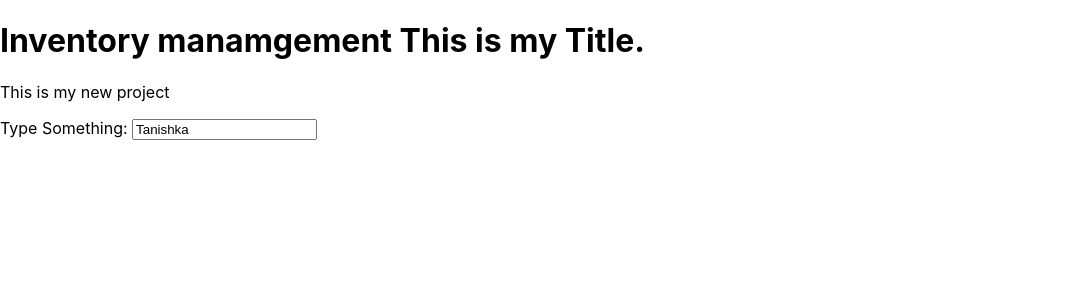
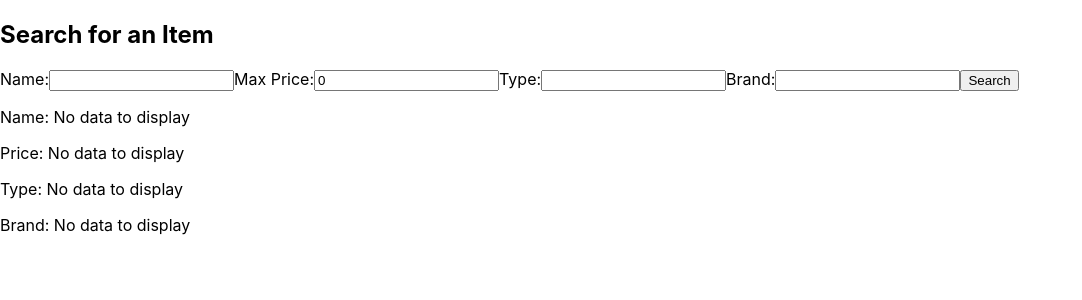
Before and after one commit to tkohli/React-for-Beginners, a React (Create React App) app in the folder inventory/: page / in a window 1280 px wide. Shown: the top 300 px of the page, without its empty margins (0-1082 px from the left). Built offline with nearby package versions, Linux system fonts and the light colour scheme.

Commit message:
Teh with tim walkthrough #6 ending

```diff
--- a/inventory/src/App.js
+++ b/inventory/src/App.js
@@ -1,29 +1,25 @@
 // import logo from './logo.svg';
+import { useState } from 'react';
 import './App.css';
-import Info from "./info.js"
+// import { userState } from 'react';
+import SearchBar from "./SearchBar"
 
 function App() {
+   const [data,setData] = useState({});
+
+   const updateData = (seachParams) => {
+      setData(seachParams);
+   };
+
   return (
     <div>
-    <Info/>
-    <AddItem text = "Tanishka" number ={2}/>
+      <SearchBar callback = {updateData }></SearchBar>
+      <p>Name: {"name" in data ? data['name']: "No data to display"}</p>
+      <p>Price: {"price" in data ? data['price']: "No data to display"}</p>
+      <p>Type: {"type" in data ? data['type']: "No data to display"}</p>
+      <p>Brand: {"brand" in data ? data['brand']: "No data to display"}</p>
     </div>
   );
 }
 
-
-
-function AddItem(props){
-  const value = props.text;
-  return(
-      <div>
-        <form>
-          <label for id = 'text-id'>Type Something: </label>
-          <input type = 'text' id = 'text-id' value={value}></input>
-        </form>
-      </div>
-
-  );
-}
-
 export default App;
--- /dev/null
+++ b/inventory/src/SearchBar.js
@@ -0,0 +1,41 @@
+import { useState } from 'react';
+
+function SearchBar(props){
+    const [name,setName] = useState("");
+    const [price,setPrice] = useState(0);
+    const [type,setType] = useState("");
+    const [brand,setBrand] = useState("");
+
+    const seachButtonPressed = () => {
+        props.callback({name:name,
+                        price:price,
+                        type:type,
+                        brand:brand});
+
+    }
+
+    return (
+        <div>
+        <h2>Search for an Item</h2>
+            <form>
+                <label htmlFor = 'name-field'>Name:</label>
+                <input
+                id = 'name-field'
+                type = 'text'
+                value = {name}
+                onChange = {(e) => setName(e.target.value)}
+                ></input>
+                <label htmlFor = 'price-field'>Max Price:</label>
+                <input id = 'price-field' type = 'number' value = {price} onChange = {(e) => setPrice(e.target.value)}></input>
+                <label htmlFor = 'type-field'>Type:</label>
+                <input id = 'type-field' type = 'text' value = {type} onChange = {(e) => setType(e.target.value)}></input>
+                <label htmlFor = 'brand-field'>Brand:</label>
+                <input id = 'brand-field' type = 'text' value = {brand} onChange = {(e) => setBrand(e.target.value)}></input>
+                <button type = 'button' onClick = { seachButtonPressed }>Search</button>
+            </form>
+
+        </div>
+    )
+}
+
+export default SearchBar;
```
